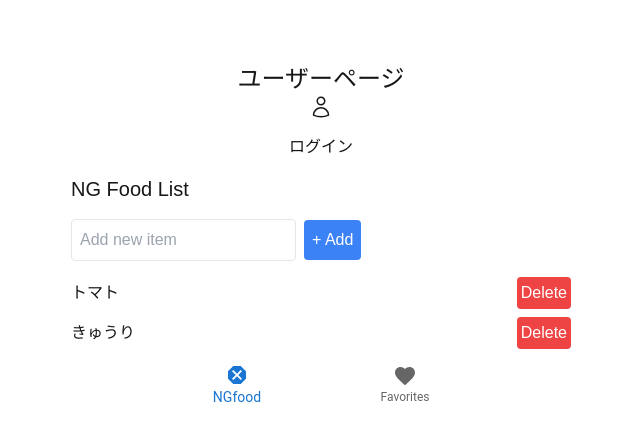
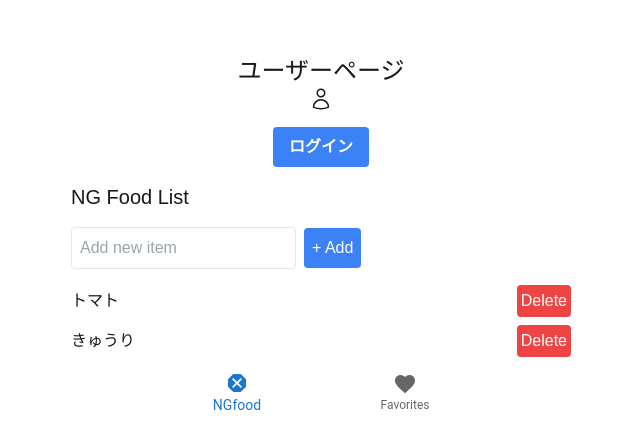
Before and after one commit to takumi-ya/app_for_eg_hackathon, a Next.js app: page /user in a window 1280 px wide. Shown: the part 154-602 px from the top of the page, without its empty margins (319-959 px from the left). Built offline with nearby package versions, Linux system fonts and the light colour scheme.

Commit message:
username

```diff
--- a/app/login/page.tsx
+++ b/app/login/page.tsx
@@ -29,7 +29,8 @@
 
       const data = await response.json();
       console.log('ログイン成功:', data);
-      router.push('/');
+      setUsername(data.user.username);
+      router.push('/user');
 
     } catch (error) {
       if (error instanceof Error) {
--- a/app/user/page.tsx
+++ b/app/user/page.tsx
@@ -1,6 +1,7 @@
 'use client';
 import React, { useState } from 'react';
 import { useUser } from '../../context/UserContext';
+import { useRouter } from 'next/navigation';
 
 import Box from '@mui/material/Box';
 import BottomNavigation from '@mui/material/BottomNavigation';
@@ -16,6 +17,11 @@
 
   const { username } = useUser();
   const [value, setValue] = React.useState(0);
+  const router = useRouter();
+
+  const handleLoginClick = () => {
+    router.push('/login');
+  };
 
   return (
     <div id="userpage" className="min-h-screen flex flex-col items-center justify-center">
@@ -27,7 +33,16 @@
         </svg>
       </div>
       <div id="username" className="mb-4">
-        <h1 className="text-1xl">{username === null ?  username : 'ログイン'}</h1>
+        {username ? (
+          <p>{username}</p>
+        ) : (
+          <button
+            onClick={handleLoginClick}
+            className="bg-blue-500 hover:bg-blue-700 text-white font-bold py-2 px-4 rounded"
+          >
+            ログイン
+          </button>
+        )}
       </div>
 
       <div className="mb-4">
--- a/pages/api/login.ts
+++ b/pages/api/login.ts
@@ -1,17 +1,23 @@
 import type { NextApiRequest, NextApiResponse } from 'next';
+
+const users = [
+  {email: 'apple', password: 'swift',username:'Appleさん'},
+]
 
 export default async function handler(req: NextApiRequest, res: NextApiResponse) {
   if (req.method === 'POST') {
     console.log('リクエスト受信:', req.body);
 
     const { email, password } = req.body;
-    if (email === 'apple' && password === 'swift') {
-      res.status(200).json({ message: 'ログイン成功' });
+    const user = users.find(u => u.email === email && u.password === password);
+
+    if (user) {
+      res.status(200).json({ message: 'ログイン成功', user});
     } else {
       res.status(401).json({ message: 'ユーザー名またはパスワードが間違っています' });
     }
     // try {
-    //   const response = await fetch('http://your-ruby-backend/login', {
+    //   const response = await fetch('API', {
     //     method: 'POST',
     //     headers: {
     //       'Content-Type': 'application/json',
```
